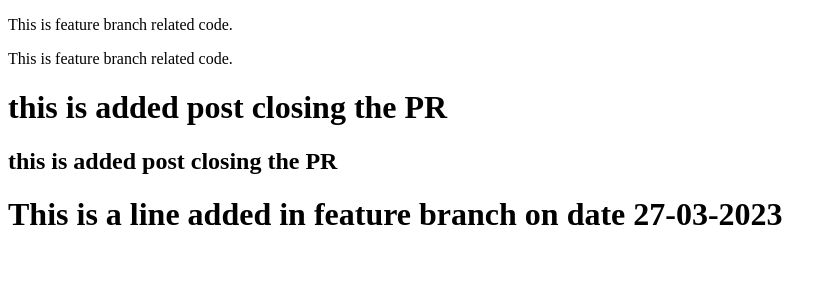
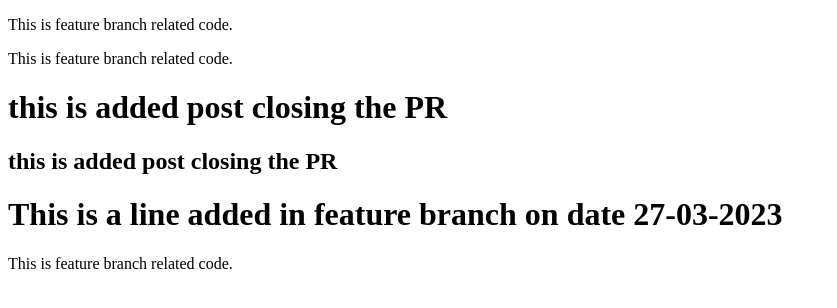
Before and after one commit to ashokbuttowski/deployRepo, a plain HTML site: page Feature.html in a window 1280 px wide. Shown: the whole page, without its empty margins (0-837 px from the left). Drawn offline with Linux system fonts and the light colour scheme.

Commit message:
Update Feature.html

```diff
--- a/Feature.html
+++ b/Feature.html
@@ -8,5 +8,7 @@
 <h1> this is added post closing the PR </h1>
 <h2> this is added post closing the PR </h2>
 <h1>This is a line added in feature branch on date 27-03-2023</h1> <!--correction-->
+  <p>This is feature branch related code.</p>
+<!-- This is a comment -->
 </body>
 </html>
```
